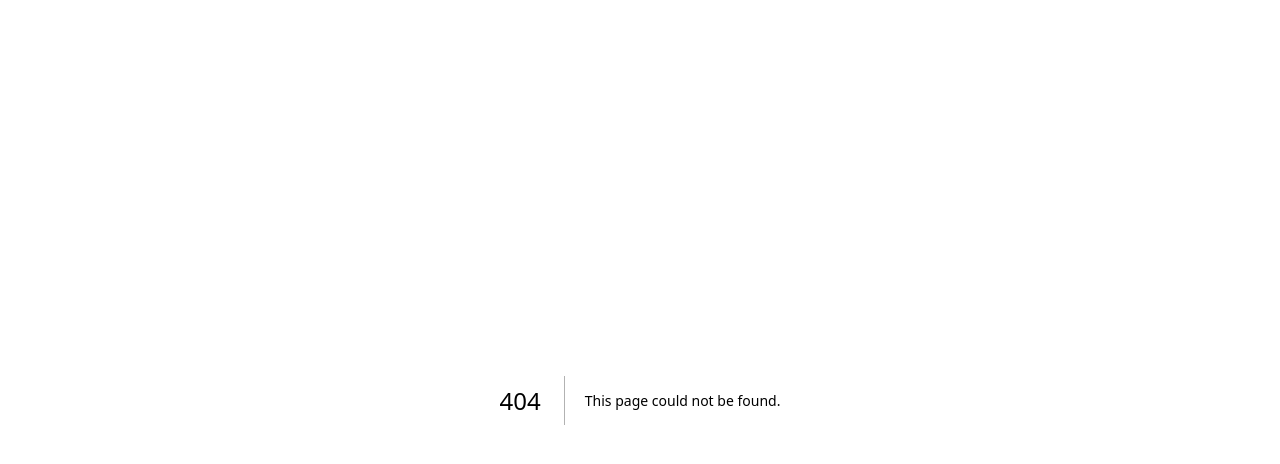
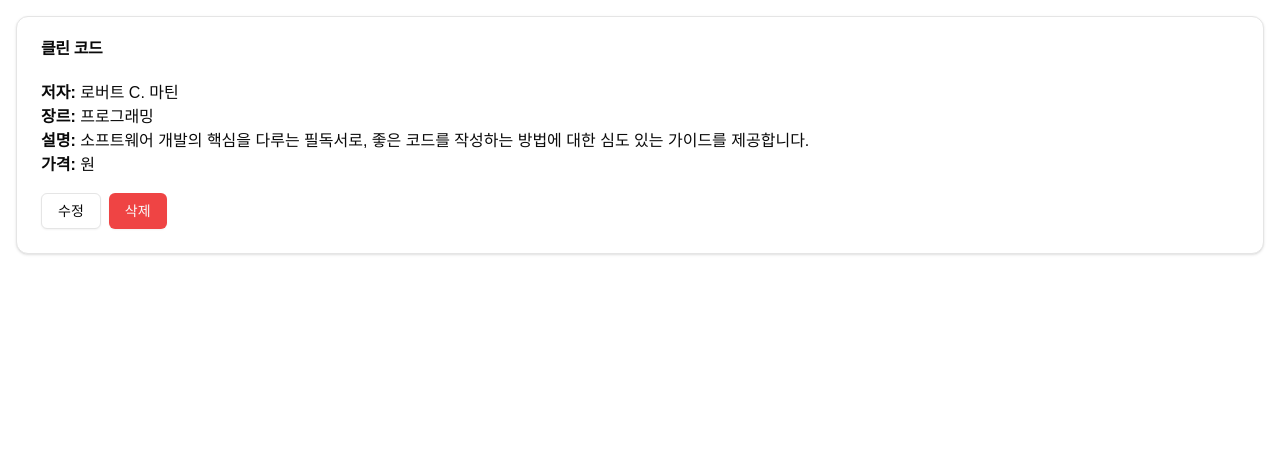
Before and after one commit to HongBoogie/bookstore, a Next.js app in the folder frontend/: page /1 in a window 1280 px wide. Before the commit this address had no page. Shown: the top 464 px of the page. Built offline with nearby package versions, Linux system fonts and the light colour scheme.

Commit message:
feat: 책 상세 페이지 작성
- 수정 및 삭제는 상세 페이지에서 가능하도록 구현할 예정

```diff
--- /dev/null
+++ b/frontend/src/app/[id]/page.tsx
@@ -0,0 +1,82 @@
+"use client";
+
+import { useQuery, useMutation, useQueryClient } from "@tanstack/react-query";
+import { useParams, useRouter } from "next/navigation";
+import { Card, CardContent, CardHeader, CardTitle } from "@/components/ui/card";
+import { Button } from "@/components/ui/button";
+
+export default function BookDetailPage() {
+  const params = useParams();
+  const router = useRouter();
+  const bookId = params.id as string;
+
+  const {
+    data: book,
+    isLoading,
+    error,
+  } = useQuery({
+    queryKey: ["book", bookId],
+    queryFn: async () => {
+      const response = await fetch(`/api/books?id=${bookId}`);
+
+      return response.json();
+    },
+  });
+
+  const queryClient = useQueryClient();
+
+  const deleteBookMutation = useMutation({
+    mutationFn: async () => {
+      const response = await fetch(`/api/books?id=${bookId}`, {
+        method: "DELETE",
+      });
+      return response.json();
+    },
+    onSuccess: () => {
+      queryClient.invalidateQueries({ queryKey: ["books"] });
+      router.push("/");
+    },
+  });
+
+  if (isLoading) return <div>Loading...</div>;
+  if (error) return <div>Error: {error.message}</div>;
+
+  return (
+    <div className="container mx-auto p-4">
+      <Card>
+        <CardHeader>
+          <CardTitle>{book.title}</CardTitle>
+        </CardHeader>
+        <CardContent>
+          <p>
+            <strong>저자:</strong> {book.author}
+          </p>
+          <p>
+            <strong>장르:</strong> {book.genre}
+          </p>
+          <p>
+            <strong>설명:</strong> {book.description}
+          </p>
+          <p>
+            <strong>가격:</strong> {book.price}원
+          </p>
+
+          <div className="flex space-x-2 mt-4">
+            <Button
+              variant="outline"
+              onClick={() => router.push(`/books/${bookId}/edit`)}
+            >
+              수정
+            </Button>
+            <Button
+              variant="destructive"
+              onClick={() => deleteBookMutation.mutate()}
+            >
+              삭제
+            </Button>
+          </div>
+        </CardContent>
+      </Card>
+    </div>
+  );
+}
```
